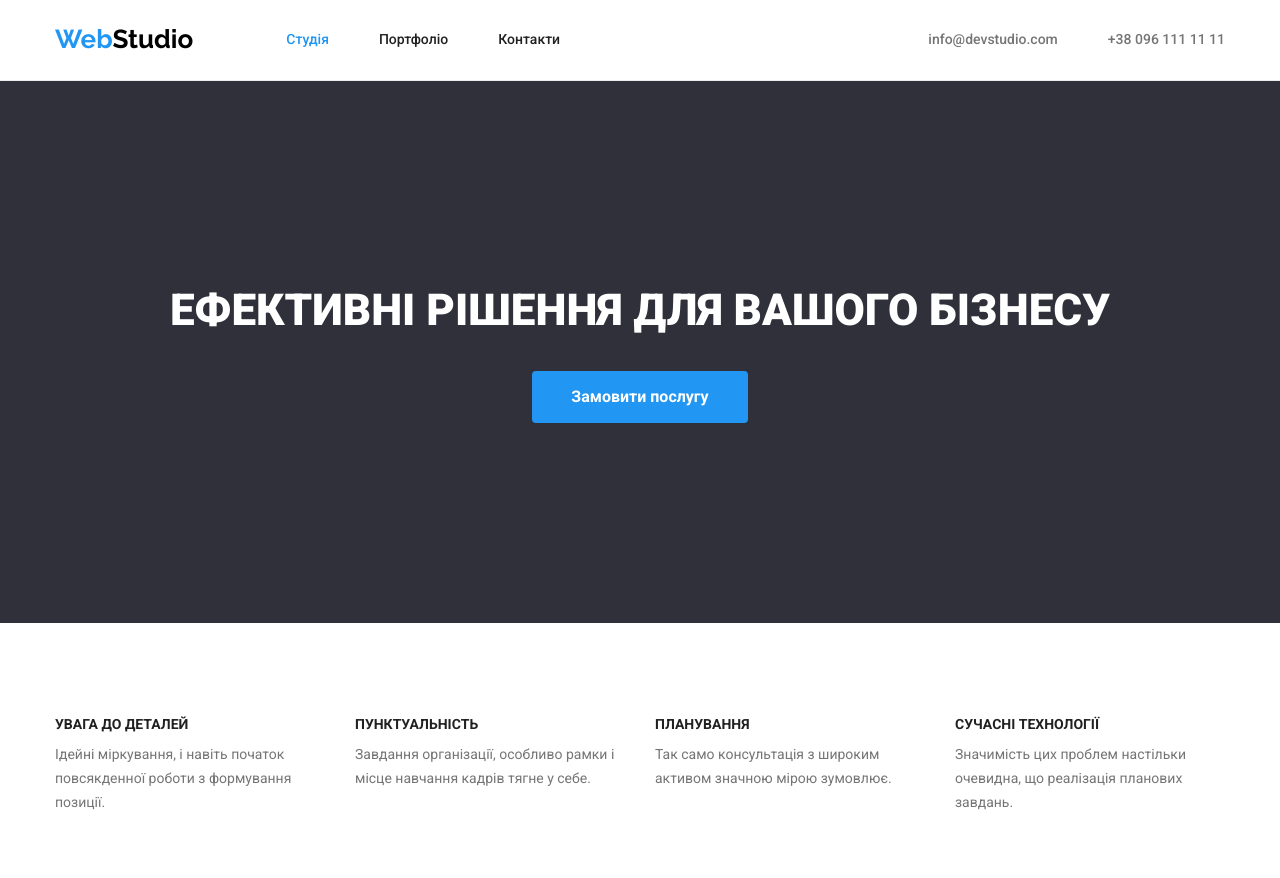
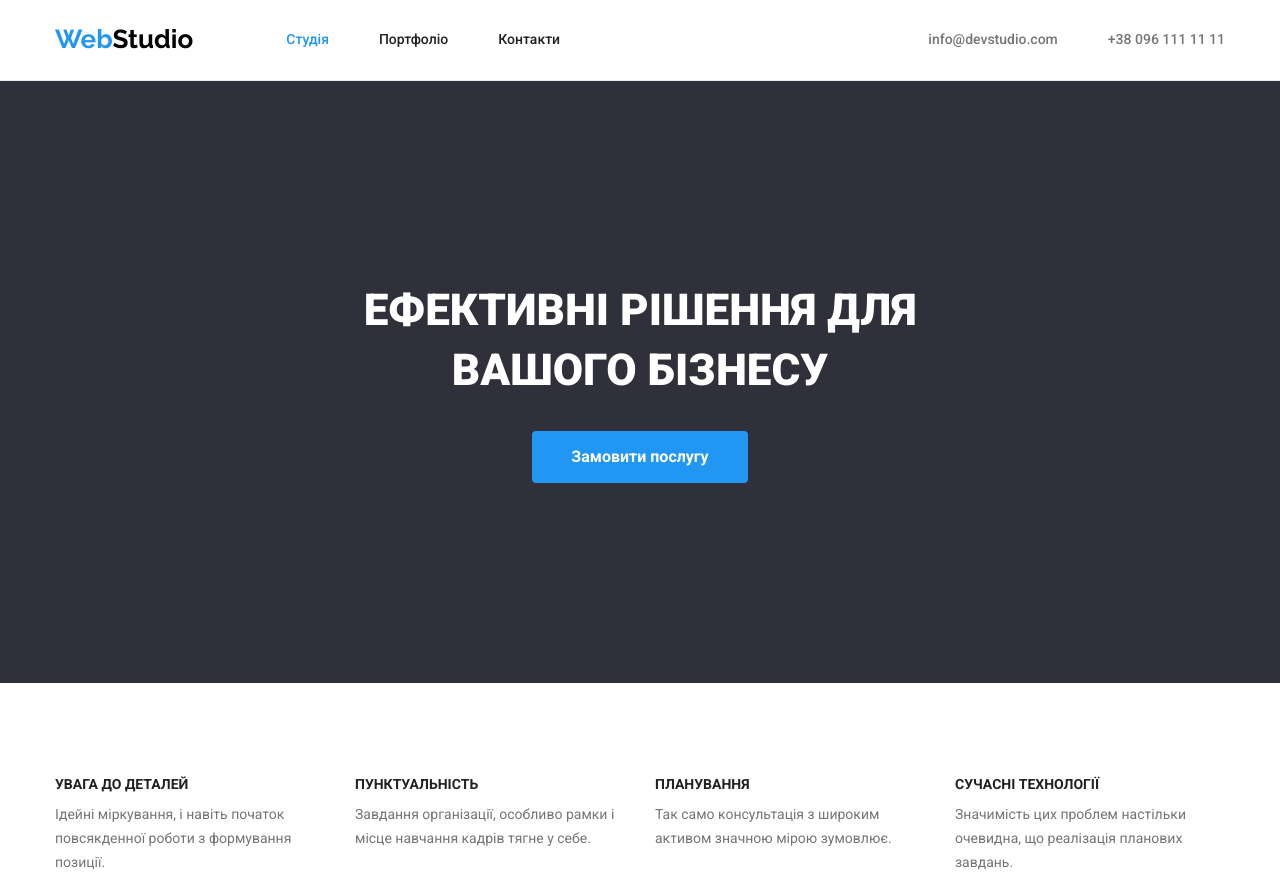
Before and after one commit to ElviraBudna/goit-markup-hw-03, a plain HTML site: page index.html in a window 1280 px wide. Shown: the top 878 px of the page. Drawn offline with nearby package versions, Linux system fonts and the light colour scheme.

Commit message:
completed the hero

```diff
--- a/css/styles.css
+++ b/css/styles.css
@@ -141,6 +141,9 @@ img {
 .hero-title {
     margin-top: 0;
     margin-bottom: 30px;
+    margin-left: auto;
+    margin-right: auto;
+    max-width: 696px;
 
     font-weight: 900;
     font-size: 44px;
--- a/index.html
+++ b/index.html
@@ -52,7 +52,7 @@
     </header>
     <main>
       <section class="hero section">
-        <div class="container container-hero">
+        <div class="container">
           <h1 class="hero-title">Ефективні рішення для вашого бізнесу</h1>
           <button type="button" class="button button-active">
             Замовити послугу
```
